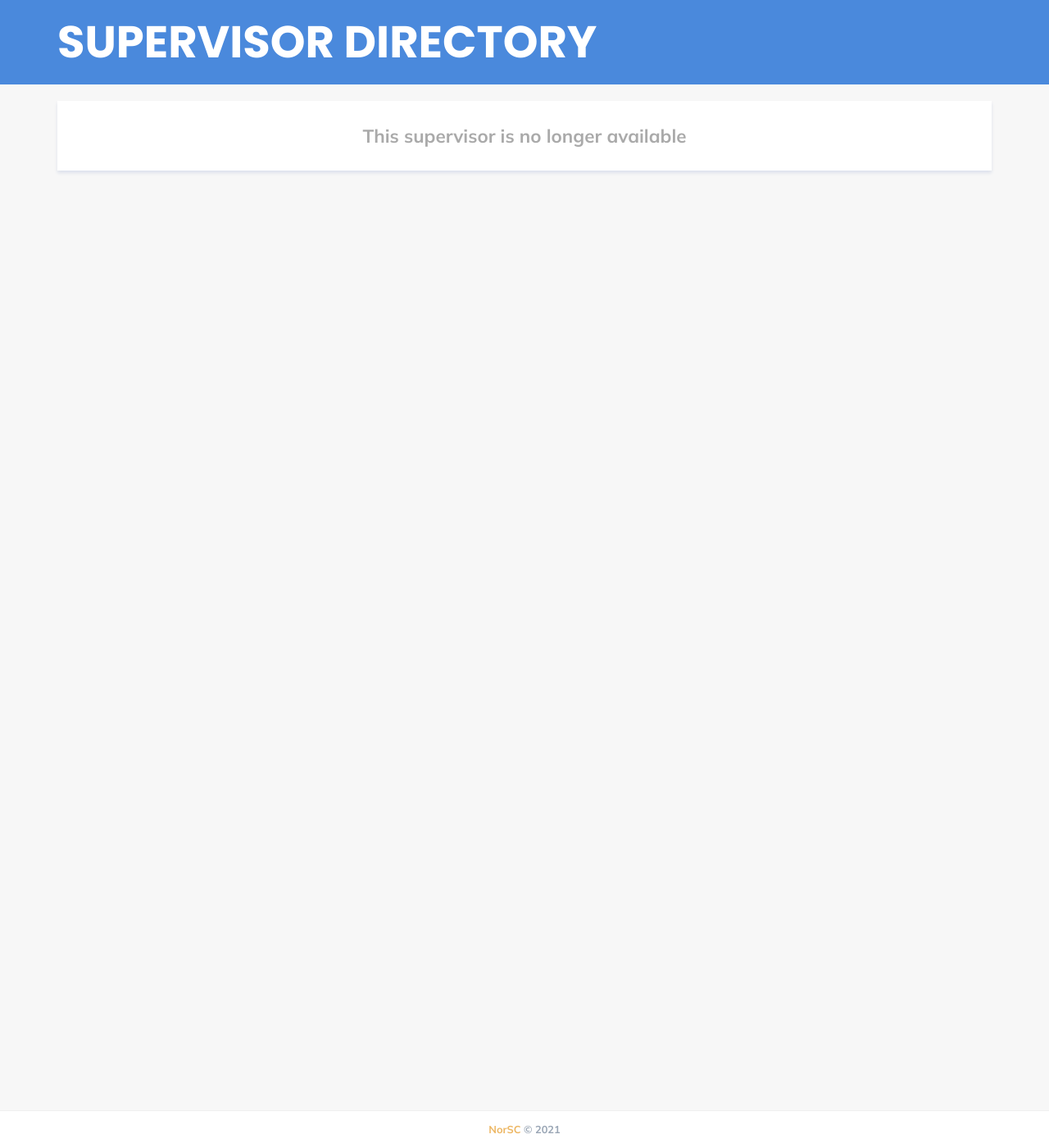
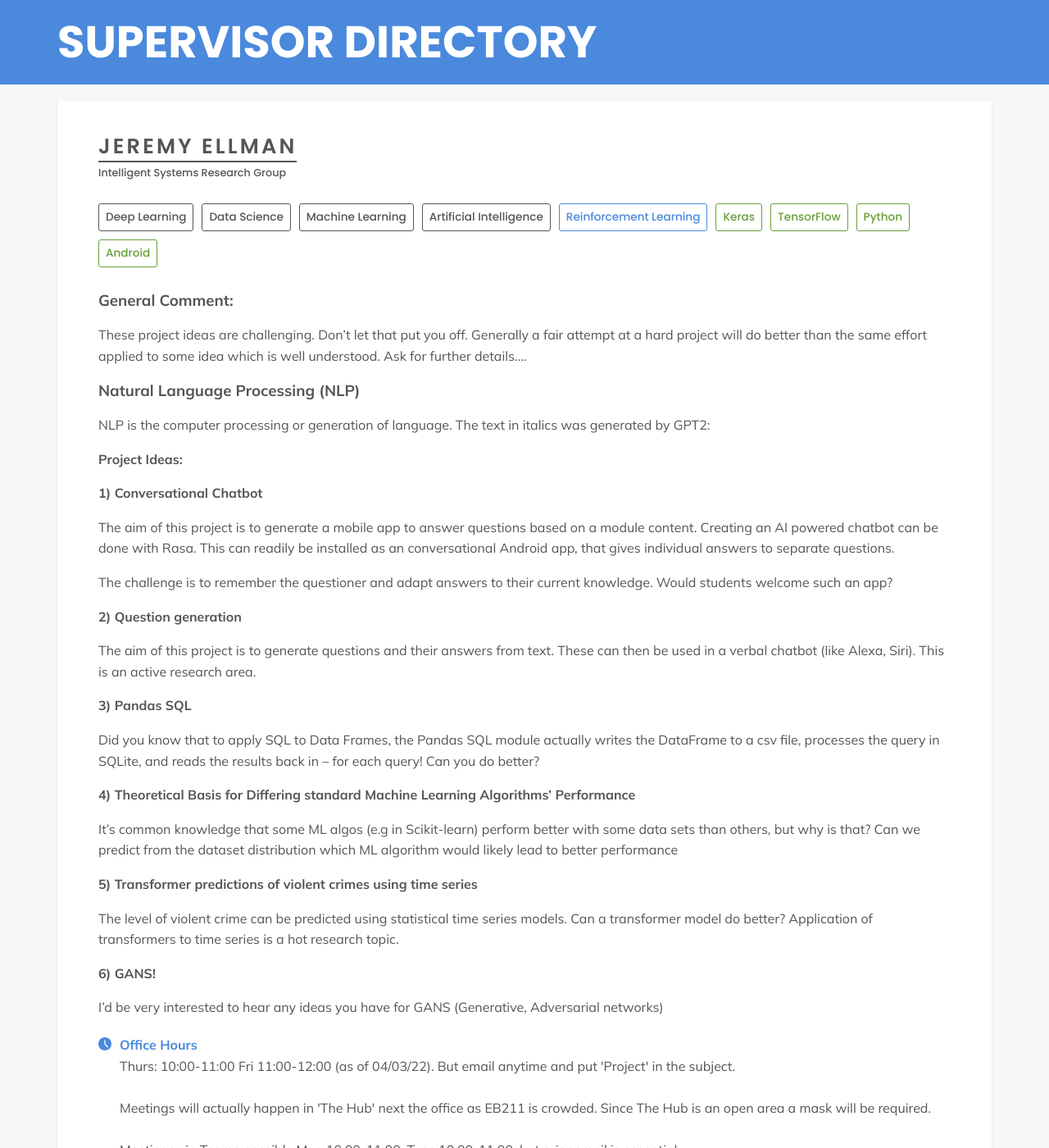
Before and after one commit to NorSC/supervisor-search, a Jekyll site: the page built from _supervisors/jeremy-ellman.md, in a window 1280 px wide and 1400 px high. Shown: the whole window at 82% size. Built offline with Jekyll 4.4.1, drawn with Linux system fonts in a browser that asks for light colours; a script that is not in the unit is left out; some of the changed text lies outside the part shown.

Commit message:
Update Supervisors “jeremy-ellman”

```diff
--- a/_supervisors/jeremy-ellman.md
+++ b/_supervisors/jeremy-ellman.md
@@ -1,25 +1,26 @@
 ---
 layout: supervisor
 title: Jeremy Ellman
-available: false
+available: true
+available_msc: true
+available_phd: true
 email: jeremy.ellman@northumbria.ac.uk
 website: http://unn-izje1.newnumyspace.co.uk/dv6/drupal-7.58/
-office_hours: >-
-  Tues: 15:00-16:00, Thurs: 10:00-11:00 (as of 05/10/21). But email anytime and
-  put 'KV6003 Project' in the subject.
+office_hours: >-2
+   Thurs: 10:00-11:00 Fri 11:00-12:00 (as of 04/03/22). But email anytime and put 'Project' in the subject.
+
+  Meetings will actually happen in 'The Hub' next the office as EB211 is crowded. Since The Hub is an open area a mask will be required.
 
 
-  Meetings will actually happen in 'The Hub' next the office as EB211 is crowded. Since The Hub is an open area a mask will be required.
+  Meetings via Teams possible Mon 10:00-11:00, Tues 10:00-11:00, but prior email is essential.
 research_group: Intelligent Systems Research Group
 research_themes:
-  - Artificial Intelligence
   - Deep Learning
   - Data Science
   - Machine Learning
-  - Mobile Computing
+  - Artificial Intelligence
 additional_keywords:
-  - Data Analytics
-  - Ontologies
+  - Reinforcement Learning
 technologies_languages:
   - Keras
   - TensorFlow
@@ -59,7 +60,7 @@ additional_details: >-
   **3) Pandas SQL**
 
 
-  Did you know that to apply SQL to Data Frames, the Pandas SQL module actually writes the dataframe to a csv file,  processes the query in SQLite, and reads the results back in -- for each query! Can you do better?
+  Did you know that to apply SQL to Data Frames, the Pandas SQL module actually writes the DataFrame to a csv file,  processes the query in SQLite, and reads the results back in -- for each query! Can you do better?
 
 
   **4) Theoretical Basis for Differing standard Machine Learning Algorithms' Performance**
@@ -78,4 +79,27 @@ additional_details: >-
 
 
   I'd be very interested to hear any ideas you have for GANS (Generative, Adversarial networks)
+additional_details_msc: >-
+  **1) GANS!**
+
+
+  I'd be very interested to hear any ideas you have for GANS (Generative, Adversarial networks)
+
+
+  **2) Applications of Transformers to time series**
+
+
+  The level of violent crime can be predicted using statistical time series models, but can a transformer model do better? Application of transformers to time series is a hot research topic. Also any other interesting application
+
+
+  **3) Theoretical Basis for Differing standard Machine Learning Algorithms' Performance**
+
+
+  It's common knowledge that some ML algos (e.g in Scikit-learn) perform better with some data sets than others, but why is that? Can we predict from the dataset distribution which ML algorithm would likely lead to better performance
+
+
+  **4) Advance Autokeras**
+
+
+  Autokeras tries to determine an optimal deep architecture for a variety of Deep Learning applications. This project would identify and apply autokeras to an area not currently included in the project.
 ---
```
